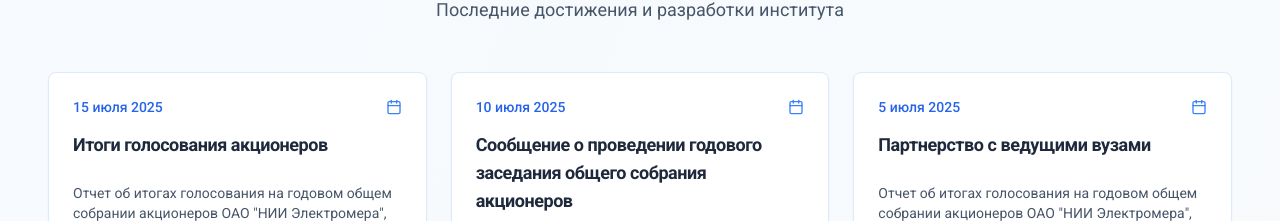
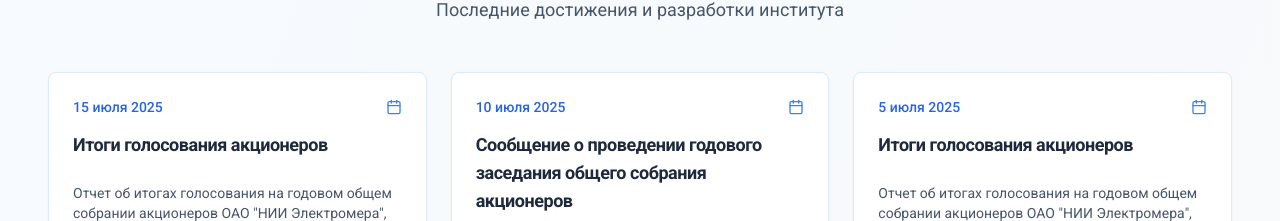
Before and after one commit to pr-poehali-dev/power-measurement-lab, a React (Vite) app: page / in a window 1280 px wide. Shown: the part 1859-2080 px from the top of the page. Built offline with nearby package versions, Linux system fonts and the light colour scheme.

Commit message:
Обновление результатов голосования

```diff
--- a/src/pages/Index.tsx
+++ b/src/pages/Index.tsx
@@ -38,7 +38,7 @@ export default function Index() {
       description: "Проведении годового заседания общего собрания акционеров"
     },
     {
-      title: "Партнерство с ведущими вузами",
+      title: "Итоги голосования акционеров",
       date: "5 июля 2025",
       description: "Отчет об итогах голосования на годовом общем собрании акционеров ОАО \"НИИ Электромера\", состоявшемся"
     }
```
